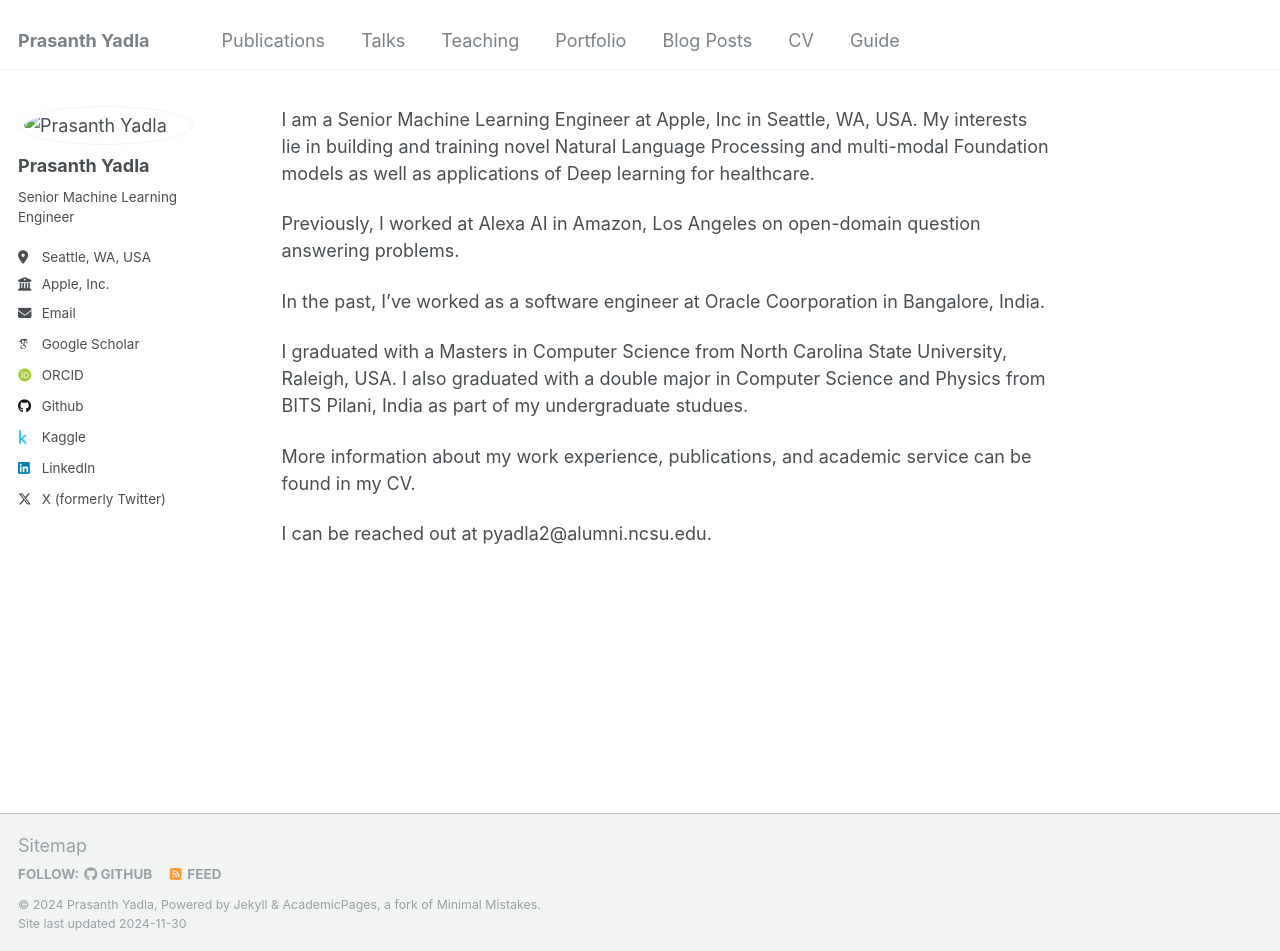
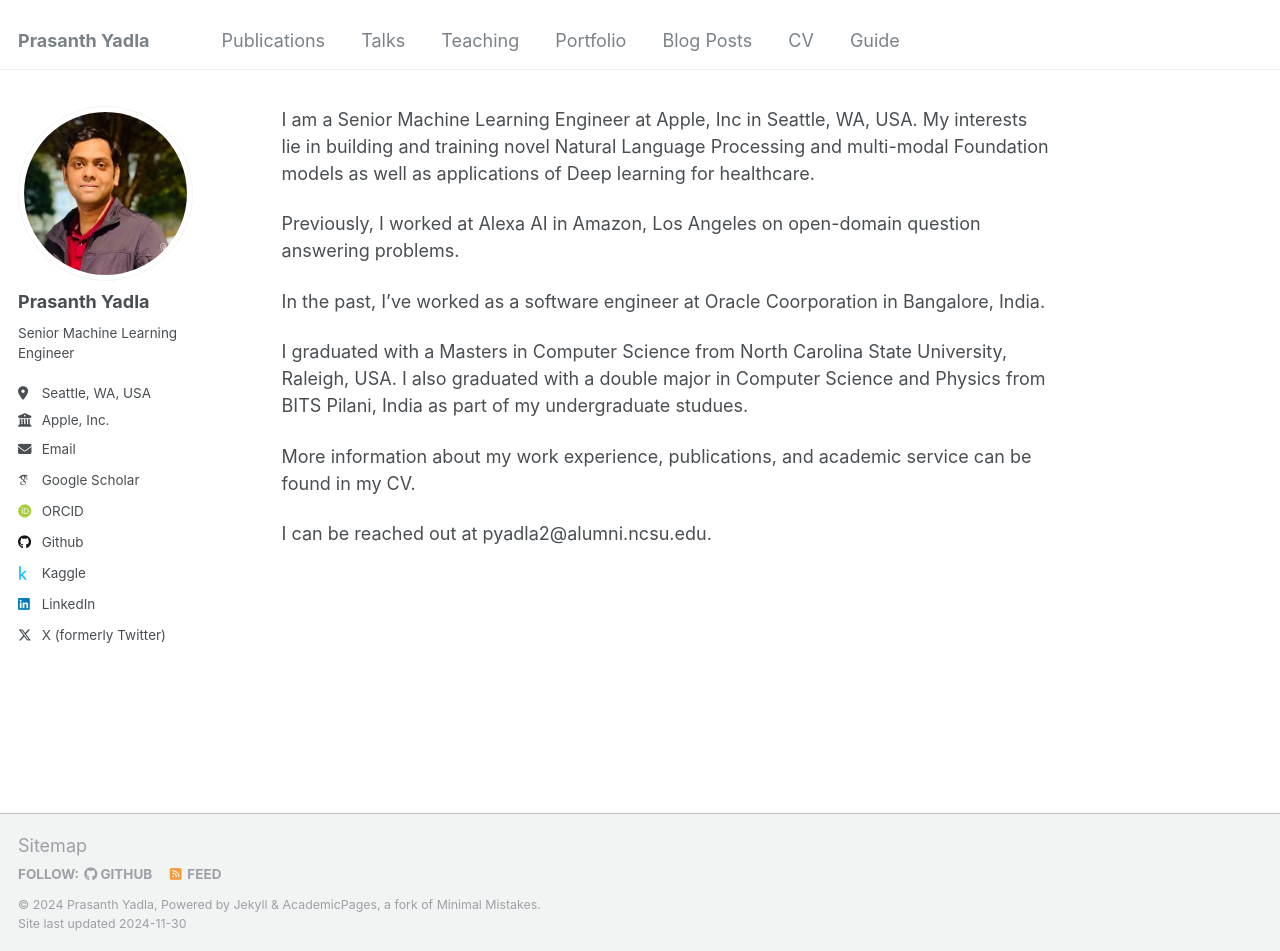
Before and after one commit to prashantyadla/prashantyadla.github.io, a Jekyll site: the page built from _pages/about.md, in a window 1280 px wide and 951 px high. Built offline with Jekyll 4.4.1, drawn with Linux system fonts in a browser that asks for light colours; some web fonts are replaced.

Commit message:
add update

```diff
--- a/_config.yml
+++ b/_config.yml
@@ -21,7 +21,7 @@ repository               : "prashantyadla/prashantyadla.github.io"
 #               Additional customization can be done by editing /_includes/author-profile.html
 author:
   # Biographic information
-  avatar           : "./images/profile.png"
+  avatar           : "./profile.png"
   name             : "Prasanth Yadla"
   pronouns         : # example: "she/her"
   bio              : "Senior Machine Learning Engineer"
```
Also changed, not shown: 18 other files.
